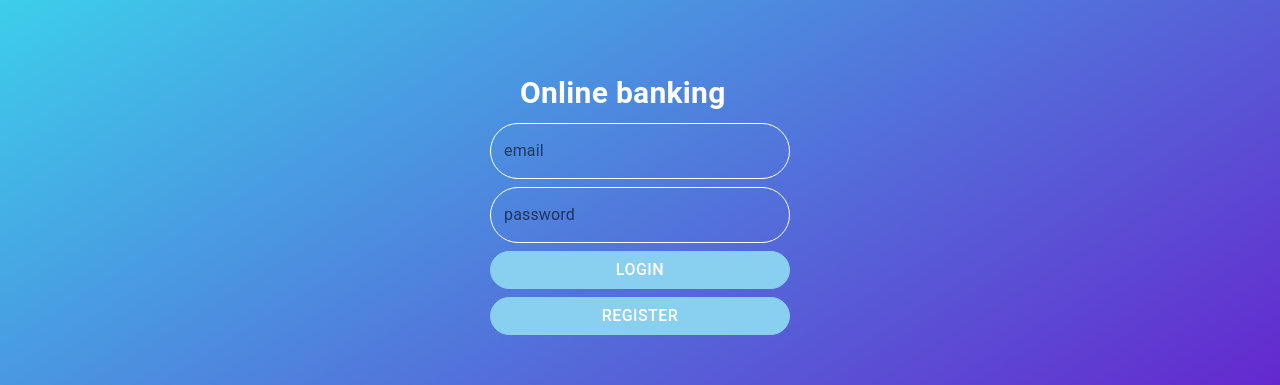
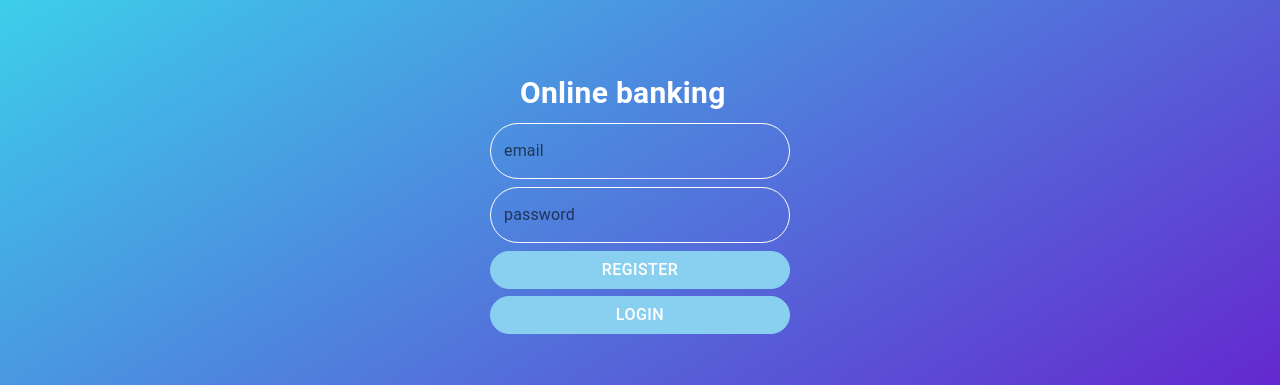
Before and after one commit to KESHAVBERG/onlinebanking, a React (Create React App) app: page /register in a window 1280 px wide. Shown: the part 198-583 px from the top of the page. Built offline with nearby package versions, Linux system fonts and the light colour scheme.

Commit message:
done-registeration

```diff
--- a/package.json
+++ b/package.json
@@ -12,8 +12,8 @@
     "firebase": "^9.13.0",
     "react": "^18.2.0",
     "react-dom": "^18.2.0",
+    "react-router-dom": "^6.4.2",
     "react-scripts": "5.0.1",
-    "react-with-firebase-auth": "^1.4.1",
     "web-vitals": "^2.1.4"
   },
   "scripts": {
--- a/src/App.js
+++ b/src/App.js
@@ -1,9 +1,16 @@
-import {Login} from './pages/Login'
+import  {Login}  from './pages/Login'
+import { Register } from './pages/Register';
+import { Route, Routes, Link, BrowserRouter as Router } from 'react-router-dom'
 
 function App() {
   return (
     <div className="App">
-      <Login />
+      <Router>
+        <Routes>
+          <Route path='/' element={<Login />} />
+          <Route path='/register' element={<Register />} />
+        </Routes>
+      </Router>
     </div>
   );
 }
--- a/src/firebase.js
+++ b/src/firebase.js
@@ -1,5 +1,6 @@
 import { initializeApp } from "firebase/app";
 import { getAnalytics } from "firebase/analytics";
+import { getAuth } from "firebase/auth";
 
 const firebaseConfig = {
   apiKey: "AIzaSyAmklTBSj5U9RQ1M1aLUs0HhT7KHTWgpFE",
@@ -13,5 +14,6 @@ const firebaseConfig = {
 };
 
 // Initialize Firebase
-const app = initializeApp(firebaseConfig);
-const analytics = getAnalytics(app);
+ const app = initializeApp(firebaseConfig);
+ export default app
+ export const auth = getAuth();
--- a/src/pages/Login.js
+++ b/src/pages/Login.js
@@ -1,10 +1,11 @@
 import React from "react";
 import '../css/formfiled.css'
 import { Box, Typography, TextField, Stack, Button } from "@mui/material";
-import {styled } from '@mui/material/styles';
+import { styled } from '@mui/material/styles';
+import { Link, useNavigate } from "react-router-dom";
 
-const CssTextField = styled(TextField)({
-  width:'300px',
+export const CssTextField = styled(TextField)({
+  width: '300px',
   '& label.Mui-focused': {
     color: 'green',
   },
@@ -24,15 +25,15 @@ const CssTextField = styled(TextField)({
   },
 });
 
-const Btns = styled(Button)({
+export const Btns = styled(Button)({
   fontSize: 16,
   padding: '6px 12px',
   border: '1px solid',
-  borderRadius:'30px',
+  borderRadius: '30px',
   lineHeight: 1.5,
   backgroundColor: '#89CFF0',
   borderColor: '#89CFF0',
-  color:"white",
+  color: "white",
   '&:active': {
     boxShadow: 'none',
     backgroundColor: '#89CFF0',
@@ -43,7 +44,6 @@ const Btns = styled(Button)({
   },
 });
 export const Login = () => {
-
   return (
     <Box
       sx={{ background: "linear-gradient(to right bottom, #36EAEF, #6B0AC9)" }}
@@ -54,7 +54,7 @@ export const Login = () => {
       height="100vh"
     >
       <Stack spacing={1}>
-        <Typography sx={{ color: "white", alignItems:"center", pl:{lg:"30px", md:"20px", xs:"10px"} }} fontSize="30px" fontWeight="bold">
+        <Typography sx={{ color: "white", alignItems: "center", pl: { lg: "30px", md: "20px", xs: "10px" } }} fontSize="30px" fontWeight="bold">
           Online banking
         </Typography>
         <CssTextField label="email" className="inputRounded" id="custom-css-outlined-input" />
@@ -62,8 +62,10 @@ export const Login = () => {
         <CssTextField label="password" className="inputRounded" id="custom-css-outlined-input" />
 
         <Btns> Login </Btns>
-        <Btns> Register </Btns>
 
+        <Link to="/register" style={{ display: 'contents' }}>
+          <Btns sx={{ mt: "7px" }} > Register </Btns>
+        </Link>
       </Stack>
     </Box>
   );
--- /dev/null
+++ b/src/pages/Register.js
@@ -0,0 +1,53 @@
+import React, { useRef, useState } from 'react'
+import '../css/formfiled.css'
+import { Box, Typography, TextField, Stack, Button } from "@mui/material";
+import { styled } from '@mui/material/styles';
+import { Link, useNavigate } from "react-router-dom";
+import { CssTextField, Btns } from './Login'
+
+import { getAuth, createUserWithEmailAndPassword } from "firebase/auth";
+import { auth } from '../firebase';
+
+export const Register = () => {
+
+    const [emailRef, setEmailRef] = useState('');
+    const [passwordRef, setPasswordRef] = useState('');
+
+
+    async function registerUser(e) {
+        e.preventDefault();
+        console.log(emailRef);
+        await createUserWithEmailAndPassword(auth, emailRef, passwordRef).then(user => {
+            console.log(user);
+        }).catch((error) => {
+            const errorCode = error.code;
+            const errorMessage = error.message;
+            console.log(errorMessage)
+        });
+    }
+
+    return (
+        <Box
+            sx={{ background: "linear-gradient(to right bottom, #36EAEF, #6B0AC9)" }}
+            display="flex"
+            justifyContent="center"
+            alignItems="center"
+            minHeight="100vh"
+            height="100vh"
+        >
+            <Stack spacing={1}>
+                <Typography sx={{ color: "white", alignItems: "center", pl: { lg: "30px", md: "20px", xs: "10px" } }} fontSize="30px" fontWeight="bold">
+                    Online banking
+                </Typography>
+                <CssTextField onChange={(e) => { setEmailRef(e.target.value) }} label="email" className="inputRounded" id="custom-css-outlined-input" />
+
+                <CssTextField onChange={(e) => { setPasswordRef(e.target.value) }} label="password" className="inputRounded" id="custom-css-outlined-input" type="password" />
+
+                <Btns onClick={registerUser}> Register </Btns>
+
+                <Link to="/" style={{ display: 'contents' }}>
+                    <Btns sx={{ mt: "7px" }} > Login </Btns>
+                </Link>
+            </Stack>
+        </Box>)
+}
```
Also changed, not shown: 1 other file (tests, documents, lock files or other folders).
